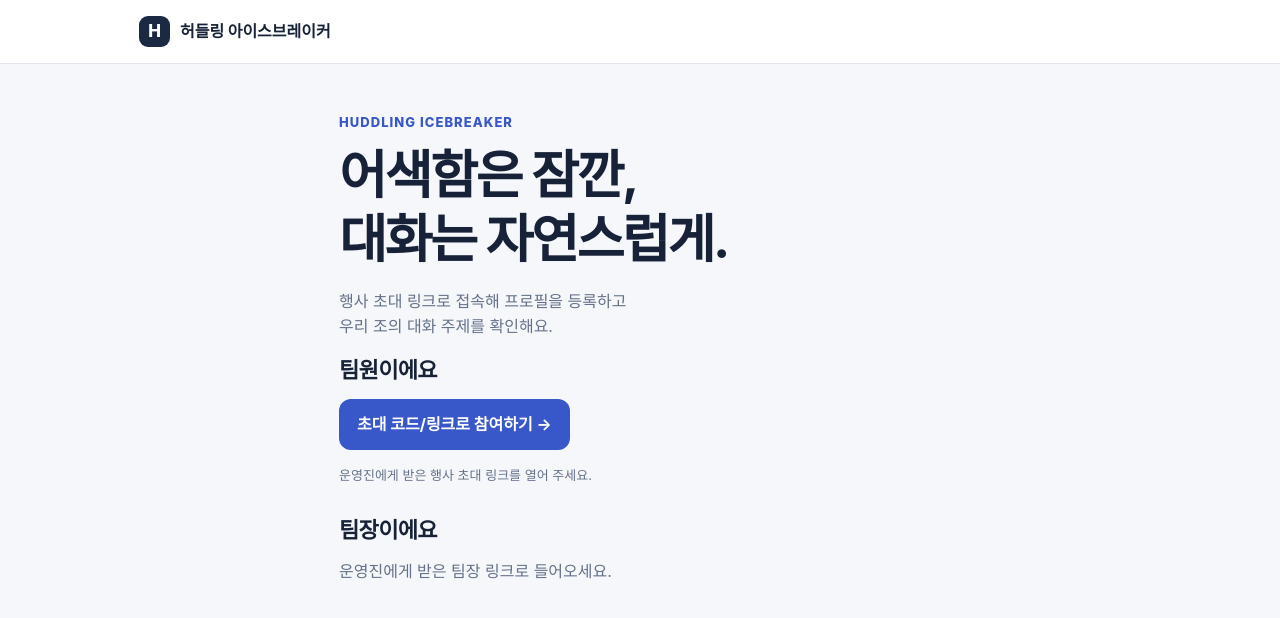
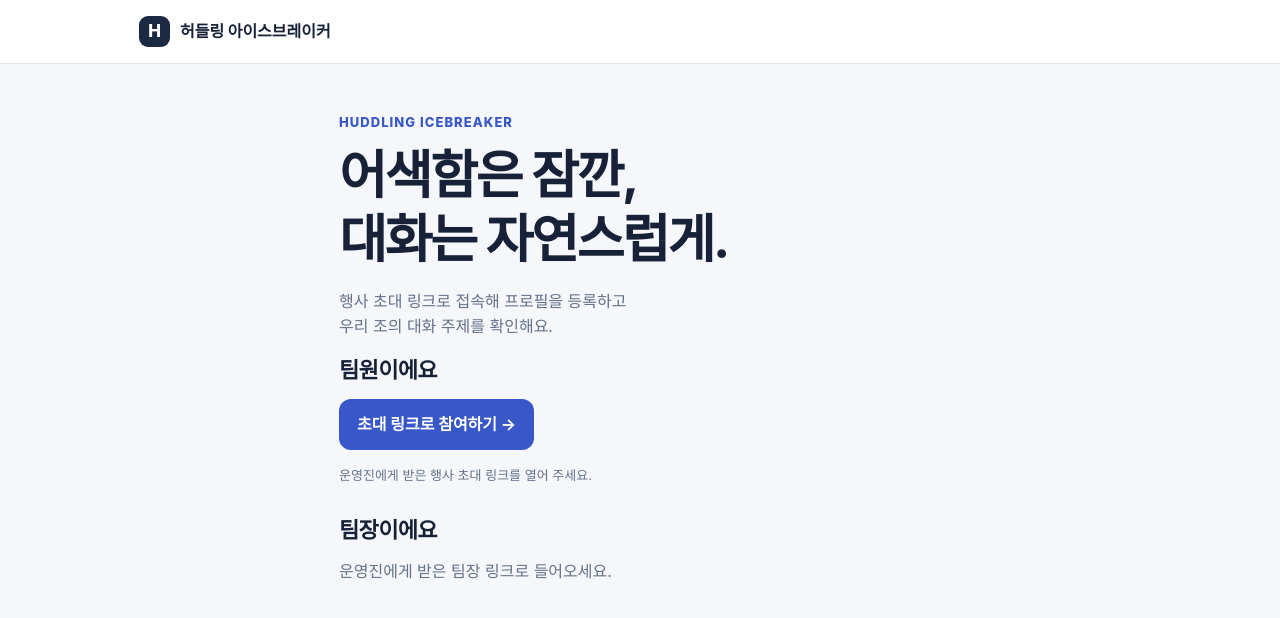
Before and after one commit to huddlingclub/huddling-1team, a Next.js app: page / in a window 1280 px wide. Shown: the top 618 px of the page. Built offline with nearby package versions, Linux system fonts and the light colour scheme.

Commit message:
fix: 초대 링크 안내 문구 수정

```diff
--- a/src/app/page.tsx
+++ b/src/app/page.tsx
@@ -6,7 +6,7 @@ export default function Home() {
     <h1>어색함은 잠깐,<br />대화는 자연스럽게.</h1>
     <p className="muted">행사 초대 링크로 접속해 프로필을 등록하고<br />우리 조의 대화 주제를 확인해요.</p>
     <h2>팀원이에요</h2>
-    <Link href="/event" className="button">초대 코드/링크로 참여하기 →</Link>
+    <Link href="/event" className="button">초대 링크로 참여하기 →</Link>
     <p className="status" style={{ marginTop: 15 }}>운영진에게 받은 행사 초대 링크를 열어 주세요.</p>
     <h2 style={{ marginTop: 28 }}>팀장이에요</h2>
     <p className="muted">운영진에게 받은 팀장 링크로 들어오세요.</p>
```
Also changed, not shown: 1 other file (tests, documents, lock files or other folders).
